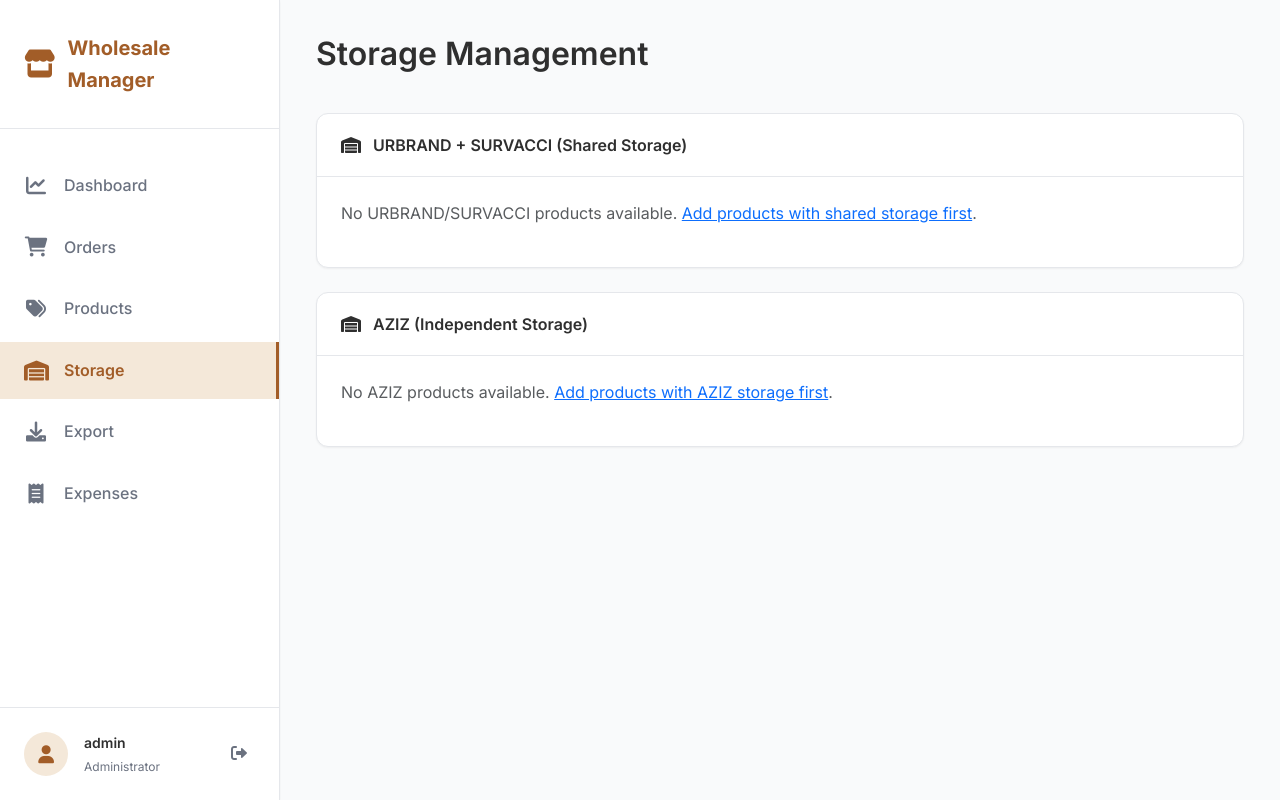
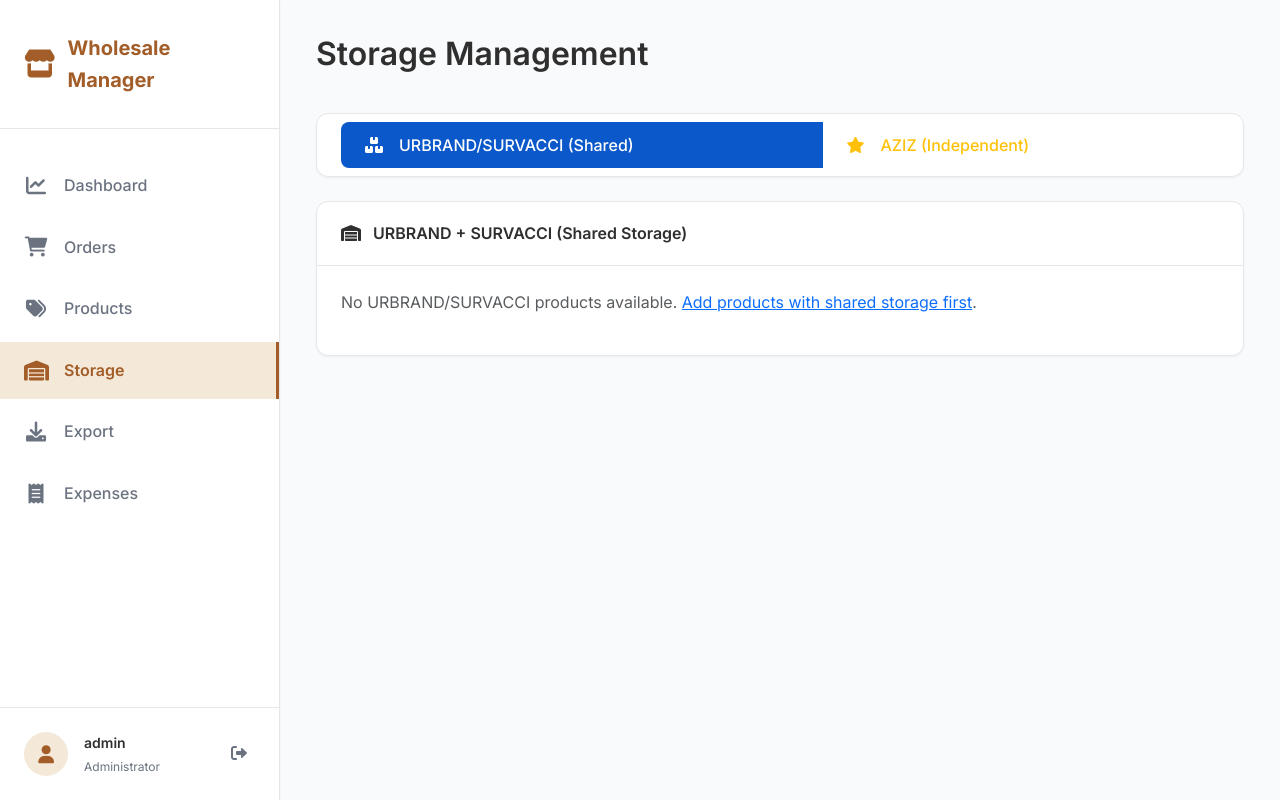
Before and after one commit to AdhamElkomey23/WHOLESALE-APP, a Flask app: page /storage in a window 1280 px wide. Run offline with Flask 3, Linux system fonts and the light colour scheme; a user stored in the database is signed in.

Commit message:
Improve product handling and storage navigation for better user experience
Refactors storage display with tabbed filtering and adjusts product color input in forms.py and storage.html.

Replit-Commit-Author: Agent
Replit-Commit-Session-Id: 03023591-3e84-4850-aff2-f235a7f37061
Replit-Commit-Screenshot-Url: https://storage.googleapis.com/screenshot-production-us-central1/4234a394-b2d3-40c5-a1fb-8767f7a2ab1a/aaa61aa3-8aa8-4574-9068-acd5cfbf0949.jpg

```diff
--- a/templates/storage.html
+++ b/templates/storage.html
@@ -8,8 +8,22 @@
         <h1 class="page-title">Storage Management</h1>
     </div>
 
+    <!-- Storage Type Filter -->
+    <div class="card mb-4">
+        <div class="card-body py-2">
+            <div class="btn-group w-100" role="group" aria-label="Storage Filter">
+                <button type="button" class="btn btn-primary active" id="sharedBtn" onclick="showStorage('shared')">
+                    <i class="fas fa-boxes me-2"></i>URBRAND/SURVACCI (Shared)
+                </button>
+                <button type="button" class="btn btn-outline-warning" id="azizBtn" onclick="showStorage('aziz')">
+                    <i class="fas fa-star me-2"></i>AZIZ (Independent)
+                </button>
+            </div>
+        </div>
+    </div>
+
     <!-- Shared Storage (URBRAND + SURVACCI) -->
-    <div class="card mb-4">
+    <div class="card mb-4" id="sharedStorage">
         <div class="card-header">
             <h5 class="mb-0">
                 <i class="fas fa-warehouse me-2"></i>
@@ -60,7 +74,7 @@
     </div>
 
     <!-- AZIZ Storage -->
-    <div class="card mb-4">
+    <div class="card mb-4" id="azizStorage" style="display: none;">
         <div class="card-header">
             <h5 class="mb-0">
                 <i class="fas fa-warehouse me-2"></i>
@@ -160,6 +174,25 @@
 </div>
 
 <script>
+function showStorage(type) {
+    const sharedStorage = document.getElementById('sharedStorage');
+    const azizStorage = document.getElementById('azizStorage');
+    const sharedBtn = document.getElementById('sharedBtn');
+    const azizBtn = document.getElementById('azizBtn');
+
+    if (type === 'shared') {
+        sharedStorage.style.display = 'block';
+        azizStorage.style.display = 'none';
+        sharedBtn.className = 'btn btn-primary active';
+        azizBtn.className = 'btn btn-outline-warning';
+    } else {
+        sharedStorage.style.display = 'none';
+        azizStorage.style.display = 'block';
+        sharedBtn.className = 'btn btn-outline-primary';
+        azizBtn.className = 'btn btn-warning active';
+    }
+}
+
 function openStockModal(productId, productName, storageType, adjustmentType) {
     document.getElementById('modalProductId').value = productId;
     document.getElementById('modalStorageType').value = storageType;
```
Also changed, not shown: forms.py (+1 -7 lines).
